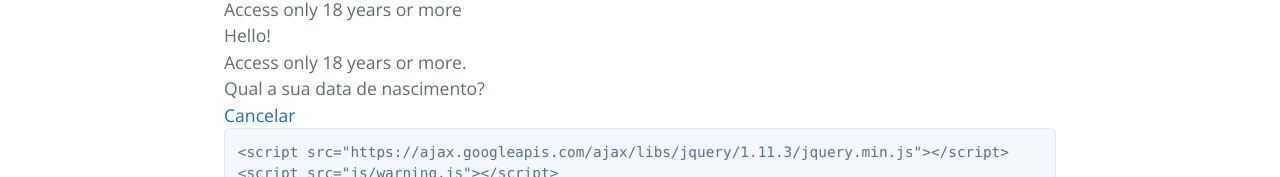
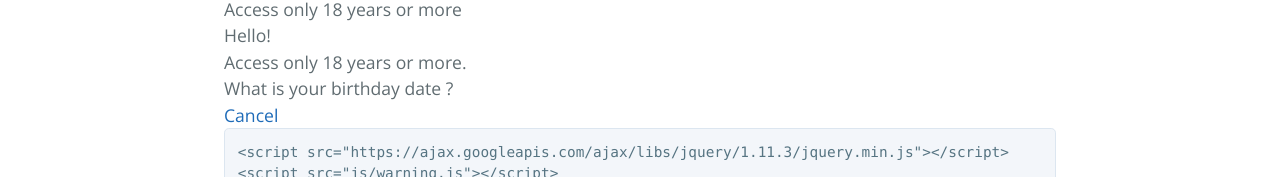
Before and after one commit to heitorglockner/warning-plugin, a plain HTML site: page index.html in a window 1280 px wide. Shown: the part 416-593 px from the top of the page. Drawn offline with nearby package versions, Linux system fonts and the light colour scheme.

Commit message:
update language

```diff
--- a/index.html
+++ b/index.html
@@ -38,13 +38,13 @@
             <div>
 
                     <div>
-                        Qual a sua data de nascimento?
+                        What is your birthday date ?
 
 
 
                     </div>
                     <div>
-                        <a href="#">Cancelar</a>
+                        <a href="#">Cancel</a>
 
                     </div>
 
```
